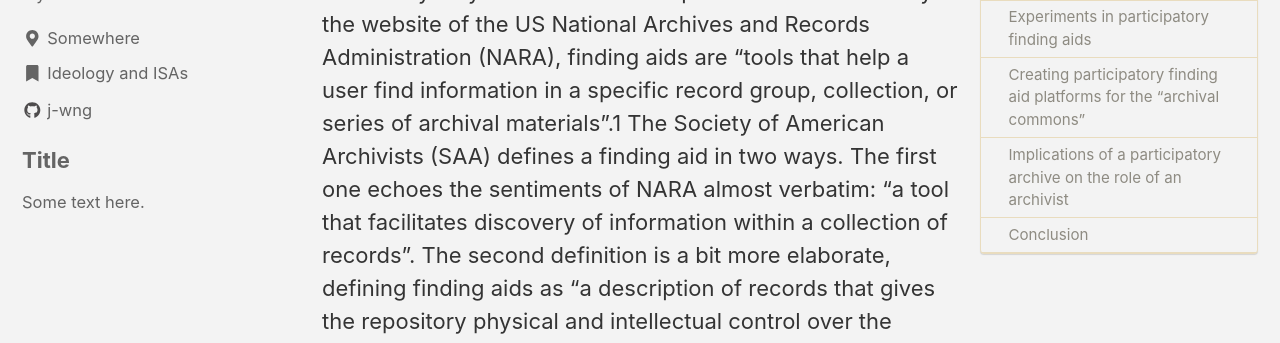
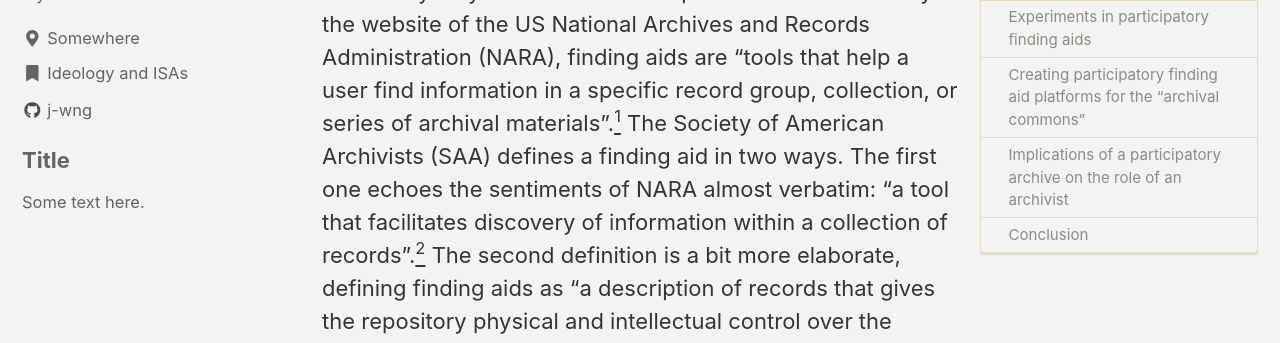
Before and after one commit to j-wng/portfolio, a Jekyll site: the page built from _pages/issuepaper.html, in a window 1280 px wide and 1400 px high, scrolled down 1699 px. Shown: the part 315-658 px from the top of the window. Built offline with Jekyll 4.4.1, drawn with Linux system fonts in a browser that asks for light colours; cached includes are drawn as plain includes; nearby versions of some CDN libraries; some of the changed text lies outside the part shown.

Commit message:
Update issuepaper.html

```diff
--- a/_pages/issuepaper.html
+++ b/_pages/issuepaper.html
@@ -26,7 +26,7 @@
 
 <p>
   <h2 id="sec2">Beyond “finding”: Finding aids as mediated sites of knowledge</h2>
-  The term “finding aid” is a rather insular one, being used commonly only within the archival profession. As stated by the website of the US National Archives and Records Administration (NARA), finding aids are “tools that help a user find information in a specific record group, collection, or series of archival materials”.1 The Society of American Archivists (SAA) defines a finding aid in two ways. The first one echoes the sentiments of NARA almost verbatim: “a tool that facilitates discovery of information within a collection of records”. The second definition is a bit more elaborate, defining finding aids as “a description of records that gives the repository physical and intellectual control over the materials and that assists users to gain access to and understand the materials”.2 Both sources then provide a few definitions-by-examples, stating that finding aids could be in a variety of formats including card catalogs, calendars, guides, inventories, and registers.3,4 However, I find that such definitions obscure the fundamentally epistemological problems that underlie the task of archival processing. While it is certainly true that the finding aid’s primary function is to provide access points to the materials it describes, it is also necessary to acknowledge its implicit involvement in the act of knowledge making and of representation.
+  The term “finding aid” is a rather insular one, being used commonly only within the archival profession. As stated by the website of the US National Archives and Records Administration (NARA), finding aids are “tools that help a user find information in a specific record group, collection, or series of archival materials”.<a href="#foot1"><sup>1</sup></a> The Society of American Archivists (SAA) defines a finding aid in two ways. The first one echoes the sentiments of NARA almost verbatim: “a tool that facilitates discovery of information within a collection of records”.<a href="#foot2"><sup>2</sup></a> The second definition is a bit more elaborate, defining finding aids as “a description of records that gives the repository physical and intellectual control over the materials and that assists users to gain access to and understand the materials”.2 Both sources then provide a few definitions-by-examples, stating that finding aids could be in a variety of formats including card catalogs, calendars, guides, inventories, and registers.3,4 However, I find that such definitions obscure the fundamentally epistemological problems that underlie the task of archival processing. While it is certainly true that the finding aid’s primary function is to provide access points to the materials it describes, it is also necessary to acknowledge its implicit involvement in the act of knowledge making and of representation.
 </p>
 
 <p>
@@ -71,3 +71,6 @@
   <h2 id="sec6">Conclusion</h2>
   A call for a more participatory finding aid that embodies the ethos of the “archival commons” means providing ways for users to contribute to and shape the way knowledge is represented in the archive. It also means re-evaluating the role of the archivist as gatekeepers in the preservation of memory and knowledge. It will raise questions about the nature of archival authority, and will run counter to the opinions of those who believe in the sanctity of the archival record. However, a more participatory framework can help open archives to new users and ensure that the past contributions of researchers or other users can be integrated within the archival narrative. Naturally, it would be important to mention the issues that will arise within the framework of a participatory archive, such as the inevitable need for content moderation. However, the design and affordances of finding aids should reflect the notion that knowledge is created through a collaborative process, and that it is a “living document” reflective of the changes in meaning and significance that it acquires through the course of its use.
 </p>
+
+<p id="foot1"><sup>1</sup> “Finding Aid Type,” National Archives and Records Administration, https://www.archives.gov/research/catalog/lcdrg/elements/findingtype.html.</p>
+<p id="foot2"><sup>2</sup> “Finding Aid,” Society of American Archivists, https://www2.archivists.org/glossary/terms/f/finding-aid.</p>
```
